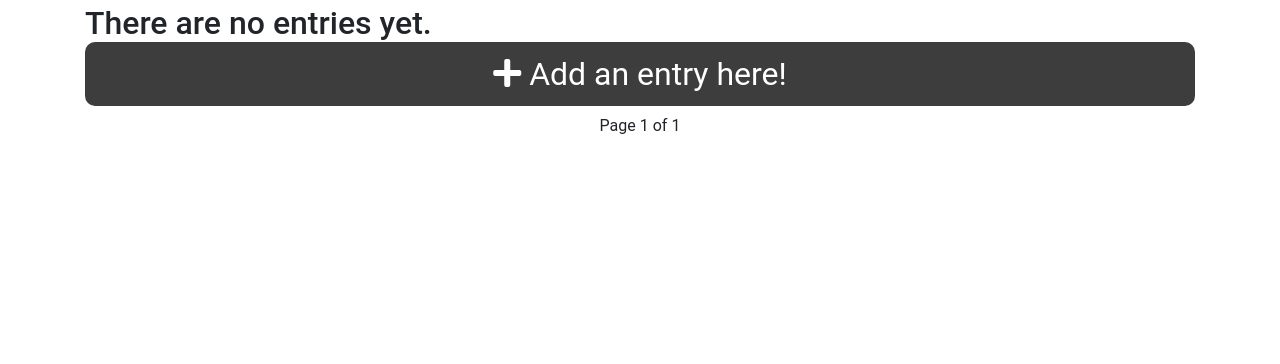
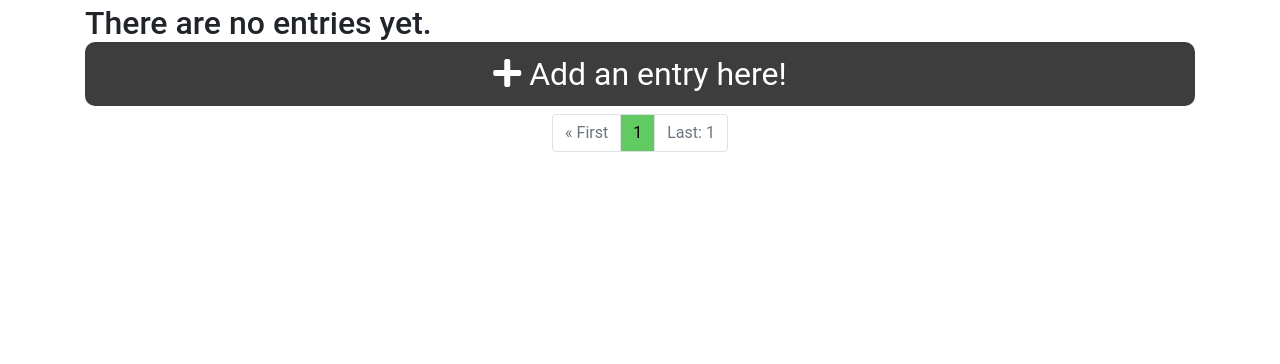
Before and after one commit to cjstein/journal-app, a Django app: page /journal/ in a window 1280 px wide. Shown: the part 56-420 px from the top of the page. Run offline with Django 3.2, Linux system fonts and the light colour scheme; the visitor is signed in with stand-in values (Sample User, id 1); data that the repository does not hold is empty; parts of the project's set-up code (start-up, migrations or seed data) failed here and were passed over; some libraries are stand-ins or nearby versions.

Commit message:
changed pagination to bootstrap

```diff
--- a/journal_app/static/css/project.css
+++ b/journal_app/static/css/project.css
@@ -150,3 +150,18 @@
   color: #61ca61;
   text-decoration: underline;
 }
+
+.page-link {
+  background-color: #3D3D3D;
+  color: white;
+}
+
+.page-link:hover {
+  background-color: #3D3D3D;
+  color: #61ca61;
+}
+
+.page-link.page-active {
+  background-color: #61ca61;
+  color: black;
+}
--- a/journal_app/templates/journal/pagination.html
+++ b/journal_app/templates/journal/pagination.html
@@ -1,21 +1,47 @@
-<div class="row">
-  <div class="col-sm-12">
-    <div class="pagination">
-    <span class="step-links mx-auto">
-        {% if page_obj.has_previous %}
-          <a href="?page=1" class="entry-link mr-2">&laquo; First</a>
-          <a href="?page={{ page_obj.previous_page_number }}" class="entry-link mr-2">Previous</a>
-        {% endif %}
-
-      <span class="current">
-            Page {{ page_obj.number }} of {{ page_obj.paginator.num_pages }}
-        </span>
-
-      {% if page_obj.has_next %}
-        <a href="?page={{ page_obj.next_page_number }}" class="entry-link ml-2">Next</a>
-        <a href="?page={{ page_obj.paginator.num_pages }}" class="entry-link ml-2">Last &raquo;</a>
-      {% endif %}
-    </span>
-    </div>
-  </div>
-</div>
+<nav aria-label="Page navigation">
+  <ul class="pagination justify-content-center">
+    <li class="page-item{% if page_obj.paginator.num_pages == 1 %} disabled{% endif %}">
+      <a class="page-link" href="?page=1"{% if page_obj.paginator.num_pages == 1 %} tabindex="-1"{% endif %}>
+        &laquo; First
+      </a>
+    </li>
+  {% if page_obj.num_pages > 2 %}
+    <li class="page-item">
+      <a class="page-link" href="?page={{ page_obj.number|add:"-2" }}">
+        {{ page_obj.number|add:"-2" }}
+      </a>
+    </li>
+  {% endif %}
+  {% if page_obj.has_previous %}
+    <li class="page-item">
+      <a class="page-link" href="?page={{ page_obj.previous_page_number }}">
+        {{ page_obj.previous_page_number }}
+      </a>
+    </li>
+  {% endif %}
+    <li class="page-item">
+      <a class="page-link page-active" href="#">
+        {{ page_obj.number }}
+      </a>
+    </li>
+  {% if page_obj.has_next %}
+    <li class="page-item">
+      <a class="page-link" href="?page={{ page_obj.next_page_number }}">
+        {{ page_obj.next_page_number }}
+      </a>
+    </li>
+  {% endif %}
+  {% if page_obj.number|add:"2" < page_obj.paginator.num_pages %}
+    <li class="page-item">
+      <a class="page-link" href="?page={{ page_obj.number|add:"2" }}">
+        {{ page_obj.number|add:"2" }}
+      </a>
+    </li>
+  {% endif %}
+    <li class="page-item{% if page_obj.paginator.num_pages == 1 %} disabled{% endif %}">
+      <a class="page-link" href="?page={{ page_obj.paginator.num_pages }}"{% if page_obj.paginator.num_pages == 1 %} tabindex="-1"{% endif %}>
+        Last: {{ page_obj.paginator.num_pages }}
+      </a>
+    </li>
+  </ul>
+</nav>
```
